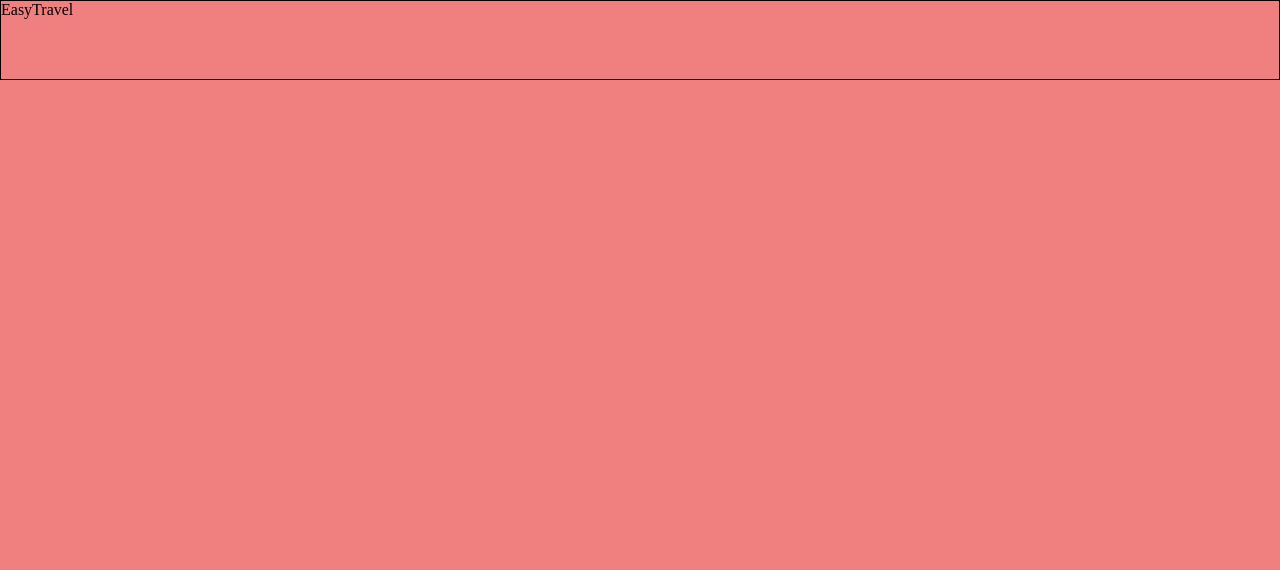
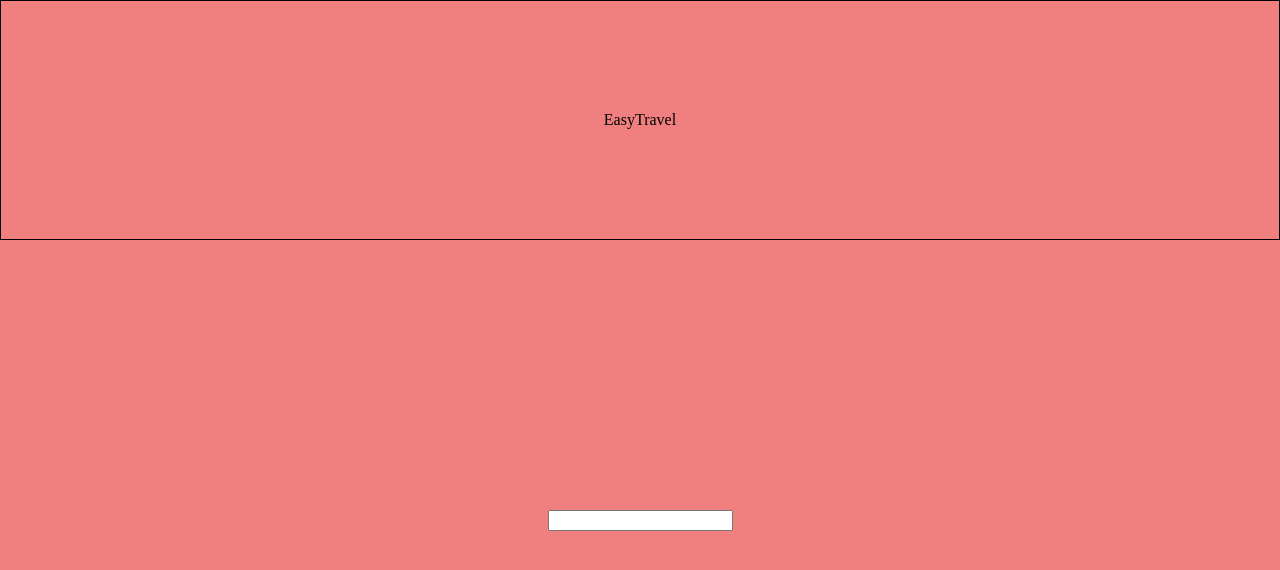
Before and after one commit to carflor/easyTravel, a React (Create React App) app: page / in a window 1280 px wide. Shown: the top 570 px of the page. Built offline with nearby package versions, Linux system fonts and the light colour scheme.

Commit message:
Add components folders and files

```diff
--- a/src/App/App.css
+++ b/src/App/App.css
@@ -10,7 +10,17 @@
 }
 
 .nav {
-  height: 10vh;
+  height: 30vh;
   width: 100vw;
   border: 1px solid black;
+  display: flex;
+  justify-content: center;
+  align-items: center;
 }
+
+.search-box {
+  display: flex;
+  justify-content: center;
+  align-items: center;
+  height: 70vh;
+}
--- a/src/App/App.js
+++ b/src/App/App.js
@@ -1,12 +1,33 @@
-import React from 'react';
+import React, { useState, useEffect } from 'react';
 import './App.css';
+import { Route, Switch, Link } from 'react-router-dom'
+import Holidays from '../Holidays/Holidays'
+import Saved from '../Saved/Saved'
+
+const main = (
+  <main className="app">
+    <nav className="nav">
+      <p className="page-title">EasyTravel</p>
+      {/* saved icon  */}
+    </nav>
+    <section className="search-box">
+      <input type="search-bar">
+
+      </input>
+      {/* ICON FOR SEARCH BAR */}
+    </section>
+  </main>
+)
 
 function App() {
+
   return (
-    <main className="app">
-      <nav className="nav">EasyTravel</nav>
-    </main>
-  );
+    <Switch>
+      <Route path="/holidays/:country" render={() => <Holidays />} />
+      <Route path="/saved" render={() => <Saved />} />
+      <Route path="/" render={() => main} />
+    </Switch>
+  )
 }
 
 export default App;
--- /dev/null
+++ b/src/Holidays/Holidays.js
@@ -0,0 +1,10 @@
+import React from 'react'
+
+function Holidays() {
+
+  return (
+    <h1>Holidays</h1>
+  )
+}
+
+export default Holidays
--- /dev/null
+++ b/src/Saved/Saved.js
@@ -0,0 +1,10 @@
+import React from 'react'
+
+function Saved() {
+
+  return (
+    <h1>Saved</h1>
+  )
+}
+
+export default Saved
```
Also changed, not shown: src/Holidays/Holidays.css (added), src/Saved/Saved.css (added), 2 other files (tests, documents, lock files or other folders).
